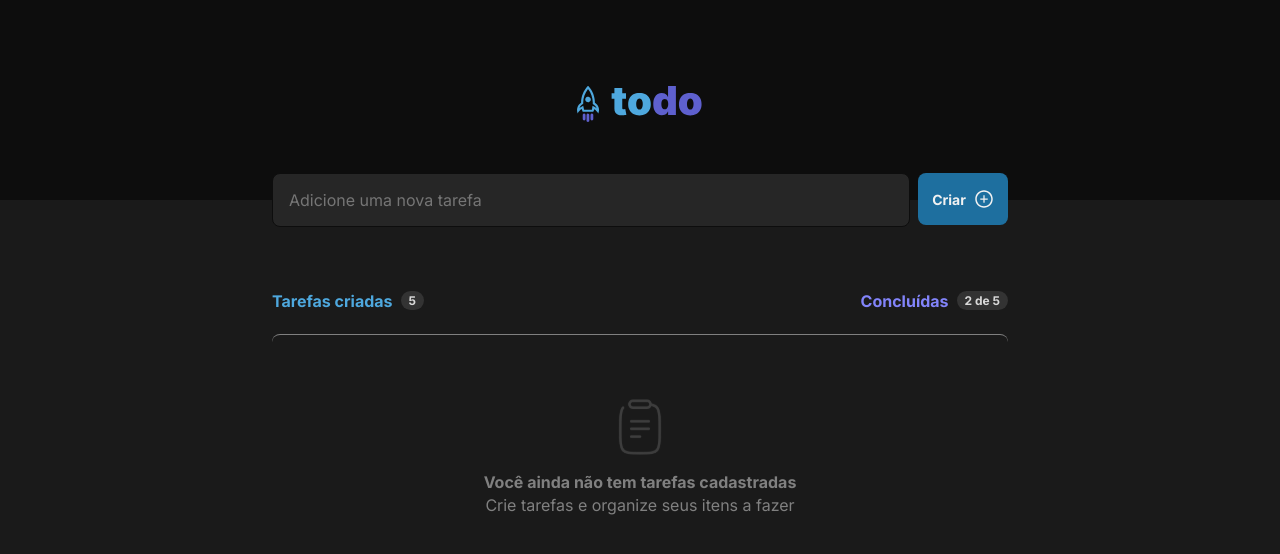
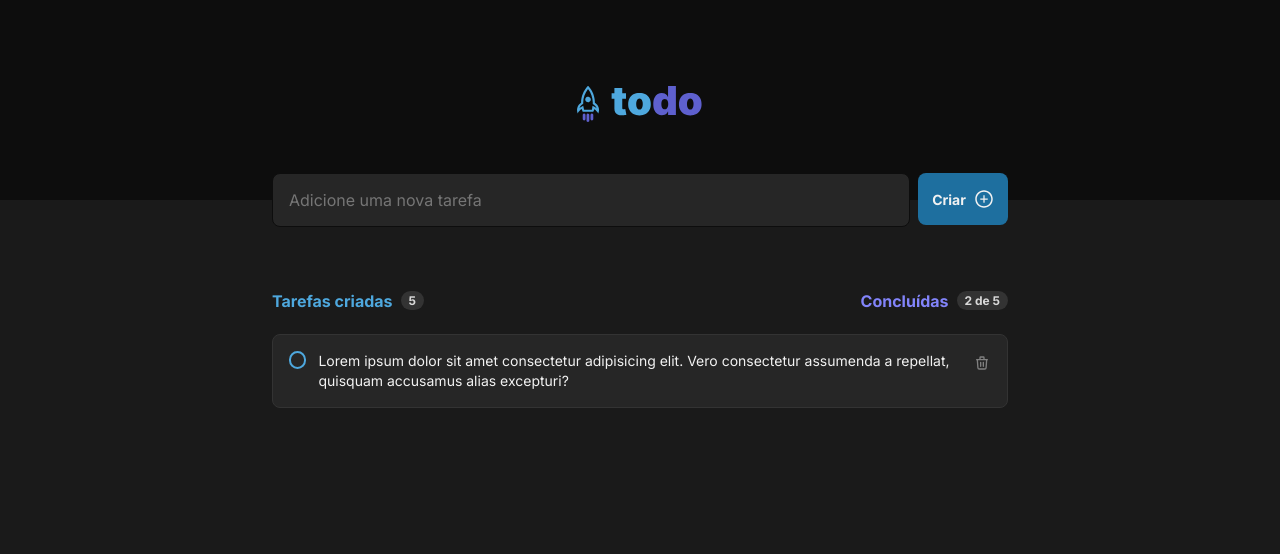
Before and after one commit to jeffersondossantosaguiar/todo-react, a React (Vite) app: page / in a window 1280 px wide. Shown: the top 554 px of the page. Built offline with nearby package versions, Linux system fonts and the light colour scheme.

Commit message:
feat: task css style

```diff
--- a/src/App.tsx
+++ b/src/App.tsx
@@ -1,9 +1,12 @@
 import styles from './App.module.css';
+import { Empty } from './components/Empty';
 import { Header } from './components/Header';
 import { Task } from './components/Task';
 import { TaskForm } from './components/TaskForm';
 import { TaskHeader } from './components/TaskHeader';
 import './global.css';
+
+const task = [2];
 
 function App() {
 
@@ -15,7 +18,13 @@ function App() {
         <main>
           <TaskHeader />
           <div className={styles.task}>
-            <Task />
+            {
+              task.length ? (
+                <Task />
+              ) : (
+                <Empty />
+              )
+            }
           </div>
         </main>
 
--- /dev/null
+++ b/src/components/Empty.module.css
@@ -0,0 +1,17 @@
+.noTask {
+  display: flex;
+  flex-direction: column;
+  align-items: center;
+  justify-content: center;
+  padding-top: 4rem;
+
+  border-top:  1px solid var(--gray-300);
+  border-radius: 8px;
+
+  color: var(--gray-300);
+  line-height: 1.4;
+}
+
+.noTask img {
+  padding-bottom: 1rem;
+}
--- /dev/null
+++ b/src/components/Empty.tsx
@@ -0,0 +1,13 @@
+import clipBoard from '../assets/clip-board.svg';
+import styles from './Empty.module.css';
+
+export function Empty() {
+  return (
+    <div className={styles.noTask}>
+      <img src={clipBoard} alt="Clip board" />
+      <strong>Você ainda não tem tarefas cadastradas</strong>
+      <p>Crie tarefas e organize seus itens a fazer</p>
+    </div>
+  );
+
+}
--- a/src/components/Task.module.css
+++ b/src/components/Task.module.css
@@ -1,17 +1,72 @@
-.noTask {
+.task {
   display: flex;
-  flex-direction: column;
-  align-items: center;
-  justify-content: center;
-  padding-top: 4rem;
+  gap: 12px;
 
-  border-top:  1px solid var(--gray-300);
   border-radius: 8px;
+  border: 1px solid var(--gray-400);
+  padding: 16px;
+  background: var(--gray-500);
 
-  color: var(--gray-300);
+  color: var(--gray-100);
+  font-size: 0.875rem;
   line-height: 1.4;
 }
 
-.noTask img {
-  padding-bottom: 1rem;
+.checkBox {
+  appearance: none;
+  width: 1.090625rem;
+  height: 1.090625rem;
+  border: 2px solid var(--blue);
+  border-radius: 100%;
+  cursor: pointer;
+
+  transition: color 0.1s, background-color 0.1s;
 }
+
+.checkBox:hover {
+  border-color: var(--blue-dark);
+  background-color: var(--blue-dark-opacity);
+}
+
+.checkBox:checked {
+  display: block;
+  border: 2px none;
+  background-color: var(--purple-dark);
+}
+
+.checkBox:checked::after {
+  display: flex;
+  justify-content: center;
+  content:"\2713";
+  color: white;
+
+  transition: color 0.1s, background-color 0.1s;
+}
+
+.contentChecked {
+  text-decoration: line-through;
+}
+
+.checkBox:checked:hover {
+  background-color: var(--purple);
+}
+
+.trash {
+  display: flex;
+  justify-content: center;
+  align-items: center;
+  width: 1.5rem;
+  height: 1.5rem;
+  color: var(--gray-300);
+  background-color: transparent;
+  border: none;
+  cursor: pointer;
+
+  transition: color 0.1s, background-color 0.1s;
+}
+
+.trash:hover {
+  color: var(--danger);
+  background-color: var(--gray-400);
+  border-radius: 4px;
+}
--- a/src/components/Task.tsx
+++ b/src/components/Task.tsx
@@ -1,19 +1,25 @@
-import clipBoard from '../assets/clip-board.svg';
+import { useState } from 'react';
+import { HiOutlineTrash } from 'react-icons/hi';
 import styles from './Task.module.css';
 
-const tasks = [];
+export function Task() {
+  const [checked, setChecked] = useState(false);
 
-export function Task() {
-  if (tasks.length)
-    return (<>
-      <p>TASKS</p>
-    </>);
-  else
-    return (
-      <div className={styles.noTask}>
-        <img src={clipBoard} alt="Clip board" />
-        <strong>Você ainda não tem tarefas cadastradas</strong>
-        <p>Crie tarefas e organize seus itens a fazer</p>
+  function handleChecked() {
+    setChecked(!checked);
+  }
+
+  return (
+    <div className={styles.task}>
+      <div>
+        <input type='checkbox' checked={checked} onChange={handleChecked} className={styles.checkBox} />
       </div>
-    );
+      <span>
+        <label className={checked ? styles.contentChecked : styles.content}>Lorem ipsum dolor sit amet consectetur adipisicing elit. Vero consectetur assumenda a repellat, quisquam accusamus alias excepturi?</label>
+      </span>
+      <button className={styles.trash}>
+        <HiOutlineTrash size={16} />
+      </button>
+    </div>
+  );
 }
--- a/src/components/TaskForm.module.css
+++ b/src/components/TaskForm.module.css
@@ -9,13 +9,16 @@
   flex: 1;
 
   background: var(--gray-500);
-  border: 1;
+  border: 1px solid var(--gray-700);
   border-radius: 8px;
   resize: none;
   color: var(--gray-100);
-  padding: 1rem;
+  padding: 16px;
+}
 
-  border-color: var(--gray-700);
+.taskForm textarea:focus {
+  outline: transparent;
+  box-shadow: 0 0 0 1px var(--purple-dark);
 }
 
 .taskForm button {
--- a/src/components/TaskHeader.module.css
+++ b/src/components/TaskHeader.module.css
@@ -12,7 +12,7 @@
   height: 1.1875rem;
 }
 
-span {
+.taskHeader span {
   display: flex;
   justify-content: center;
   align-items: center;
--- a/src/global.css
+++ b/src/global.css
@@ -9,16 +9,12 @@
 
   --blue: #4ea8de;
   --blue-dark: #1e6f9f;
+  --blue-dark-opacity: #1e6f9f20;
 
   --purple: #8284fa;
   --purple-dark: #5e60ce;
 
   --danger: #e25858;
-}
-
-:focus {
-  outline: transparent;
-  box-shadow: 0 0 0 1px var(--purple-dark);
 }
 
 * {
```
